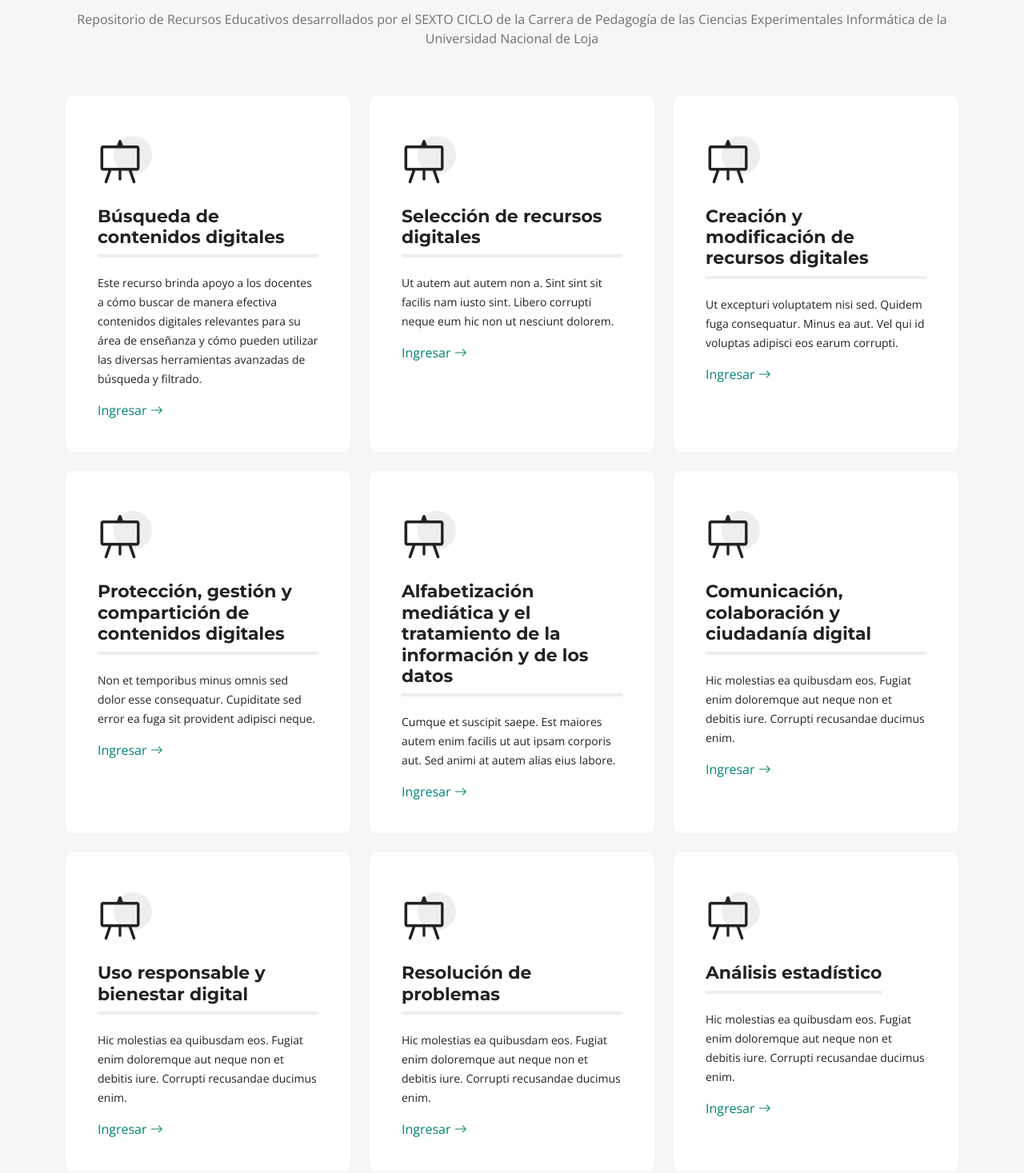
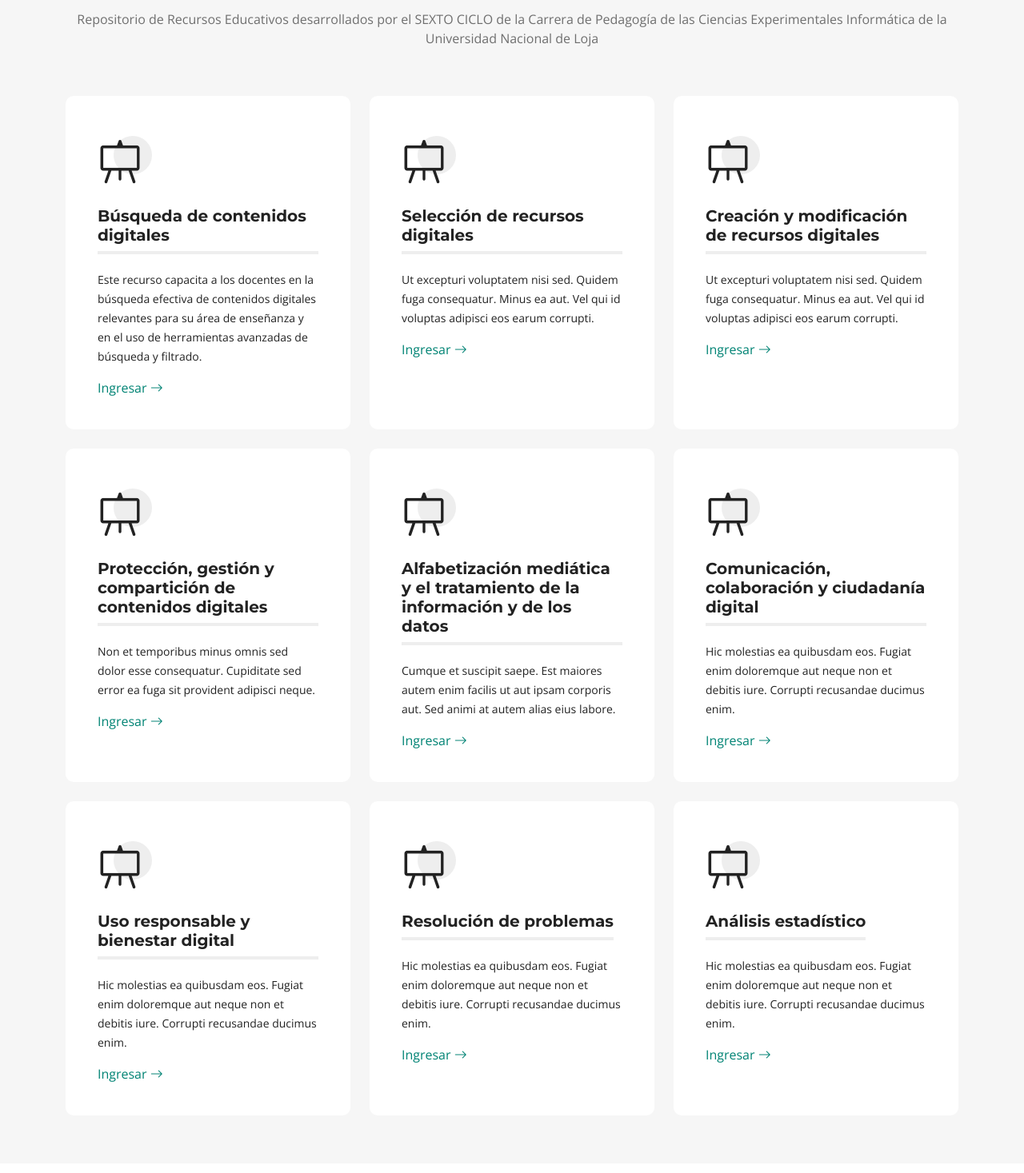
Before and after one commit to JnBenites/reasexto, a plain HTML site: page index.html in a window 1280 px wide. Shown: the part 620-2087 px from the top of the page at 80% size. Drawn offline with nearby package versions, Linux system fonts and the light colour scheme.

Commit message:
Update
Update

```diff
--- a/index.html
+++ b/index.html
@@ -136,9 +136,9 @@
               <div class="icon">
                 <i class="bi bi-easel"></i>
               </div>
-              <h3>Búsqueda de contenidos digitales</h3>
+              <h3 style="font-size: 20px;">Búsqueda de contenidos digitales</h3>
               <p>
-                Este recurso brinda apoyo a los docentes a cómo buscar de manera efectiva contenidos digitales relevantes para su área de enseñanza y cómo pueden utilizar las diversas herramientas avanzadas de búsqueda y filtrado.</p>
+                Este recurso capacita a los docentes en la búsqueda efectiva de contenidos digitales relevantes para su área de enseñanza y en el uso de herramientas avanzadas de búsqueda y filtrado.</p>
               <a href="./Recursos/cometencas" class="readmore stretched-link">Ingresar <i class="bi bi-arrow-right"></i></a>
             </div>
           </div><!-- End Service Item -->
@@ -148,18 +148,7 @@
               <div class="icon">
                 <i class="bi bi-easel"></i>
               </div>
-              <h3>Selección de recursos digitales</h3>
-              <p>Ut autem aut autem non a. Sint sint sit facilis nam iusto sint. Libero corrupti neque eum hic non ut nesciunt dolorem.</p>
-              <a href="#" class="readmore stretched-link">Ingresar <i class="bi bi-arrow-right"></i></a>
-            </div>
-          </div><!-- End Service Item -->
-
-          <div class="col-lg-4 col-md-6">
-            <div class="service-item position-relative">
-              <div class="icon">
-                <i class="bi bi-easel"></i>
-              </div>
-              <h3>Creación y modificación de recursos digitales</h3>
+              <h3 style="font-size: 20px;">Selección de recursos digitales</h3>
               <p>Ut excepturi voluptatem nisi sed. Quidem fuga consequatur. Minus ea aut. Vel qui id voluptas adipisci eos earum corrupti.</p>
               <a href="#" class="readmore stretched-link">Ingresar <i class="bi bi-arrow-right"></i></a>
             </div>
@@ -170,7 +159,18 @@
               <div class="icon">
                 <i class="bi bi-easel"></i>
               </div>
-              <h3>Protección, gestión y compartición de contenidos digitales</h3>
+              <h3 style="font-size: 20px;">Creación y modificación de recursos digitales</h3>
+              <p>Ut excepturi voluptatem nisi sed. Quidem fuga consequatur. Minus ea aut. Vel qui id voluptas adipisci eos earum corrupti.</p>
+              <a href="#" class="readmore stretched-link">Ingresar <i class="bi bi-arrow-right"></i></a>
+            </div>
+          </div><!-- End Service Item -->
+
+          <div class="col-lg-4 col-md-6">
+            <div class="service-item position-relative">
+              <div class="icon">
+                <i class="bi bi-easel"></i>
+              </div>
+              <h3 style="font-size: 20px;">Protección, gestión y compartición de contenidos digitales</h3>
               <p>Non et temporibus minus omnis sed dolor esse consequatur. Cupiditate sed error ea fuga sit provident adipisci neque.</p>
               <a href="#" class="readmore stretched-link">Ingresar <i class="bi bi-arrow-right"></i></a>
             </div>
@@ -181,7 +181,7 @@
               <div class="icon">
                 <i class="bi bi-easel"></i>
               </div>
-              <h3>Alfabetización mediática y el tratamiento de la información y de los datos</h3>
+              <h3 style="font-size: 20px;">Alfabetización mediática y el tratamiento de la información y de los datos</h3>
               <p>Cumque et suscipit saepe. Est maiores autem enim facilis ut aut ipsam corporis aut. Sed animi at autem alias eius labore.</p>
               <a href="" class="readmore stretched-link">Ingresar <i class="bi bi-arrow-right"></i></a>
             </div>
@@ -192,7 +192,7 @@
               <div class="icon">
                 <i class="bi bi-easel"></i>
               </div>
-              <h3>Comunicación, colaboración y ciudadanía digital</h3>
+              <h3 style="font-size: 20px;">Comunicación, colaboración y ciudadanía digital</h3>
               <p>Hic molestias ea quibusdam eos. Fugiat enim doloremque aut neque non et debitis iure. Corrupti recusandae ducimus enim.</p>
               <a href="#" class="readmore stretched-link">Ingresar <i class="bi bi-arrow-right"></i></a>
             </div>
@@ -203,7 +203,7 @@
               <div class="icon">
                 <i class="bi bi-easel"></i>
               </div>
-              <h3>Uso responsable y bienestar digital</h3>
+              <h3 style="font-size: 20px;">Uso responsable y bienestar digital</h3>
               <p>Hic molestias ea quibusdam eos. Fugiat enim doloremque aut neque non et debitis iure. Corrupti recusandae ducimus enim.</p>
               <a href="#" class="readmore stretched-link">Ingresar <i class="bi bi-arrow-right"></i></a>
             </div>
@@ -214,7 +214,7 @@
               <div class="icon">
                 <i class="bi bi-easel"></i>
               </div>
-              <h3>Resolución de problemas</h3>
+              <h3 style="font-size: 20px;">Resolución de problemas</h3>
               <p>Hic molestias ea quibusdam eos. Fugiat enim doloremque aut neque non et debitis iure. Corrupti recusandae ducimus enim.</p>
               <a href="#" class="readmore stretched-link">Ingresar <i class="bi bi-arrow-right"></i></a>
             </div>
@@ -225,7 +225,7 @@
               <div class="icon">
                 <i class="bi bi-easel"></i>
               </div>
-              <h3>Análisis estadístico</h3>
+              <h3 style="font-size: 20px;">Análisis estadístico</h3>
               <p>Hic molestias ea quibusdam eos. Fugiat enim doloremque aut neque non et debitis iure. Corrupti recusandae ducimus enim.</p>
               <a href="#" class="readmore stretched-link">Ingresar <i class="bi bi-arrow-right"></i></a>
             </div>
@@ -243,7 +243,7 @@
 
         <div class="section-header">
           <h2>Equipo de desarrollo</h2>
-          <p>Nulla dolorum nulla nesciunt rerum facere sed ut inventore quam porro nihil id ratione ea sunt quis dolorem dolore earum</p>
+          <p>Descubre al equipo de desarrollo detrás de los recursos presentados. Aquí encontrarás las fotografías de los docentes y estudiantes involucrados, junto con sus respectivas redes sociales.</p>
         </div>
 
         <div class="row gy-4">
@@ -766,7 +766,7 @@
           <a href="index.html" class="logo d-flex align-items-center">
             <span>REA</span>
           </a>
-          <p>Cras fermentum odio eu feugiat lide par naso tierra. Justo eget nada terra videa magna derita valies darta donna mare fermentum iaculis eu non diam phasellus.</p>
+          <p>Este repositorio es un esfuerzo colaborativo para proporcionar recursos educativos de calidad. Estate al tanto de las últimas novedades y actualizaciones.</p>
           <div class="social-links d-flex mt-4">
             <a href="#" class="twitter"><i class="bi bi-twitter"></i></a>
             <a href="#" class="facebook"><i class="bi bi-facebook"></i></a>
```
